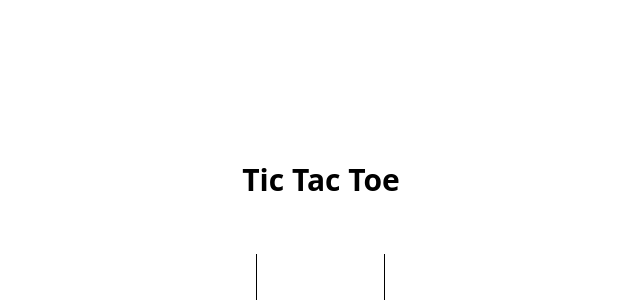
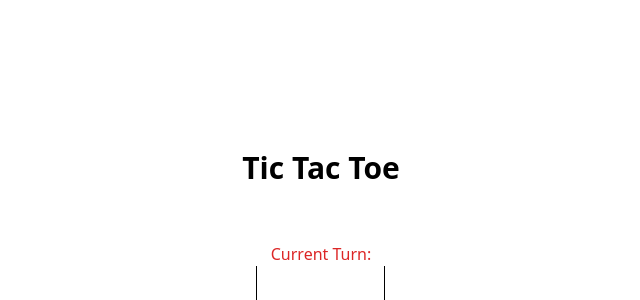
Before and after one commit to hodgesd/hw-9, a React (Create React App) app: page / in a window 1280 px wide. Shown: the top 300 px of the page, without its empty margins (319-959 px from the left). Built offline with nearby package versions, Linux system fonts and the light colour scheme.

Commit message:
Feature: current turn

```diff
--- a/src/App.jsx
+++ b/src/App.jsx
@@ -3,14 +3,15 @@ import Square from "./components/Square";
 import useGame from "./hooks/useGame";
 
 function App() {
-  const { board, winner, makeMove } = useGame();
+  const { board, turn, winner, makeMove } = useGame();
 
   return (
     <main>
       <h1>Tic Tac Toe</h1>
       {/* Print if winner in red text */}
       <div className=" flex flex-col items-center text-ellipsis text-red-600">
-        {winner && <h2>{winner} wins!</h2>}
+        {/* {winner && <h2>{winner} wins!</h2>} */}
+        {winner ? <h2>{winner} wins!</h2> : <h2>Current Turn: {turn}</h2>}
       </div>
 
       {/* Click to restart game */}
```
